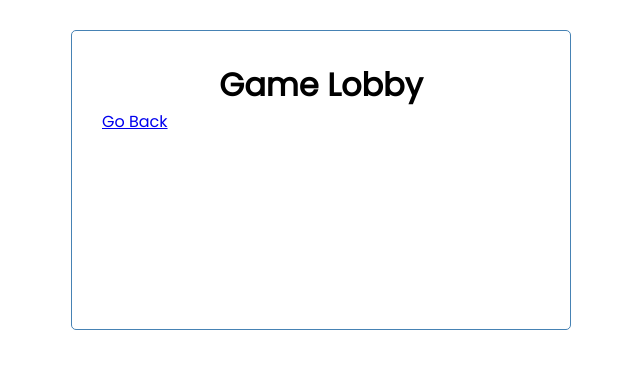
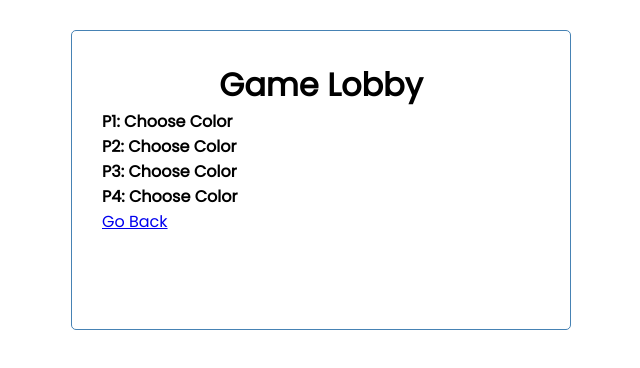
Before and after one commit to qwertyuasdfghjkl/frontend, a React (Create React App) app in the folder projects/react/game-lobby/: page /about in a window 1280 px wide. Shown: the top 368 px of the page, without its empty margins (319-959 px from the left). Built offline with nearby package versions, Linux system fonts and the light colour scheme.

Commit message:
finished about page

```diff
--- a/projects/react/game-lobby/src/App.js
+++ b/projects/react/game-lobby/src/App.js
@@ -1,5 +1,4 @@
 // style/color border
-// change true to false for old colors
 // how to use players in router
 
 import { BrowserRouter as Router, Route, useParams } from 'react-router-dom'
@@ -75,7 +74,6 @@ function App() {
 
     // set used to false for players old color
     if (idMatch.color !== "Choose Color" & !colorMatch.used) {
-      // console.log(idMatch.color)
       setColors(
         colors.map((c) =>
           c.color === idMatch.color ? c.used = false : c
@@ -117,7 +115,13 @@ function App() {
             )}
           />
           {/* <Route exact path="/about" component={props => <About players={props.match.params.players}/>}/> */}
-          <Route path='/about' component={About}/>
+          {/* <Route path='/about' component={About}/> */}
+          <Route path='/about' exact render={(props) => (
+            <>
+            <About players={players}></About>
+            </>
+          )}
+          />
 
         </div>
       </Router>
--- a/projects/react/game-lobby/src/components/About.js
+++ b/projects/react/game-lobby/src/components/About.js
@@ -1,16 +1,18 @@
 import { Link } from 'react-router-dom'
-import { useParams } from 'react-router'
 
 
-const About = () => {
+const About = ({ players }) => {
+
 
 
     return (
       <div>
-        {/* {players.map((player) => (
+
+
+        {players.map((player) => (
           <h4 key={player.id}>{player.text}: {player.color}</h4>
           )
-        )}  */}
+        )}
         <Link to='/'>Go Back</Link>
       </div>
     )
--- a/projects/react/game-lobby/src/components/Button.js
+++ b/projects/react/game-lobby/src/components/Button.js
@@ -5,7 +5,6 @@ const Button = ({ players }) => {
   return (
     <div>
       <Link className='btn' to={{pathname: "/about", state: {players}}}>Start</Link>
-      {console.log(players)}
     </div>
   )
 }
```
